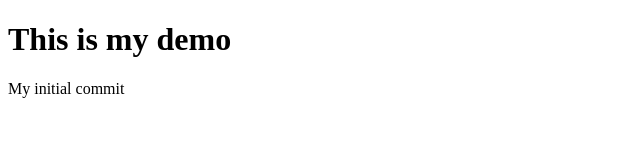
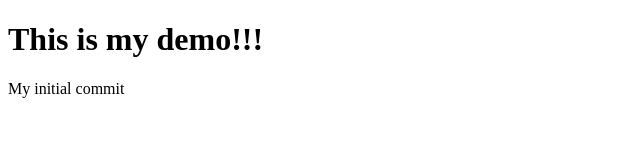
Before and after one commit to costakukurinkov/my-demo-repo2, a plain HTML site: page index.html in a window 1280 px wide. Shown: the full height of the page, 0-640 px from the left. Drawn offline with Linux system fonts and the light colour scheme.

Commit message:
changed header

```diff
--- a/index.html
+++ b/index.html
@@ -7,7 +7,7 @@
     <title>Document</title>
 </head>
 <body>
-    <h1>This is my demo</h1>
+    <h1>This is my demo!!!</h1>
     <p>My initial commit</p>
 </body>
 </html>
```
